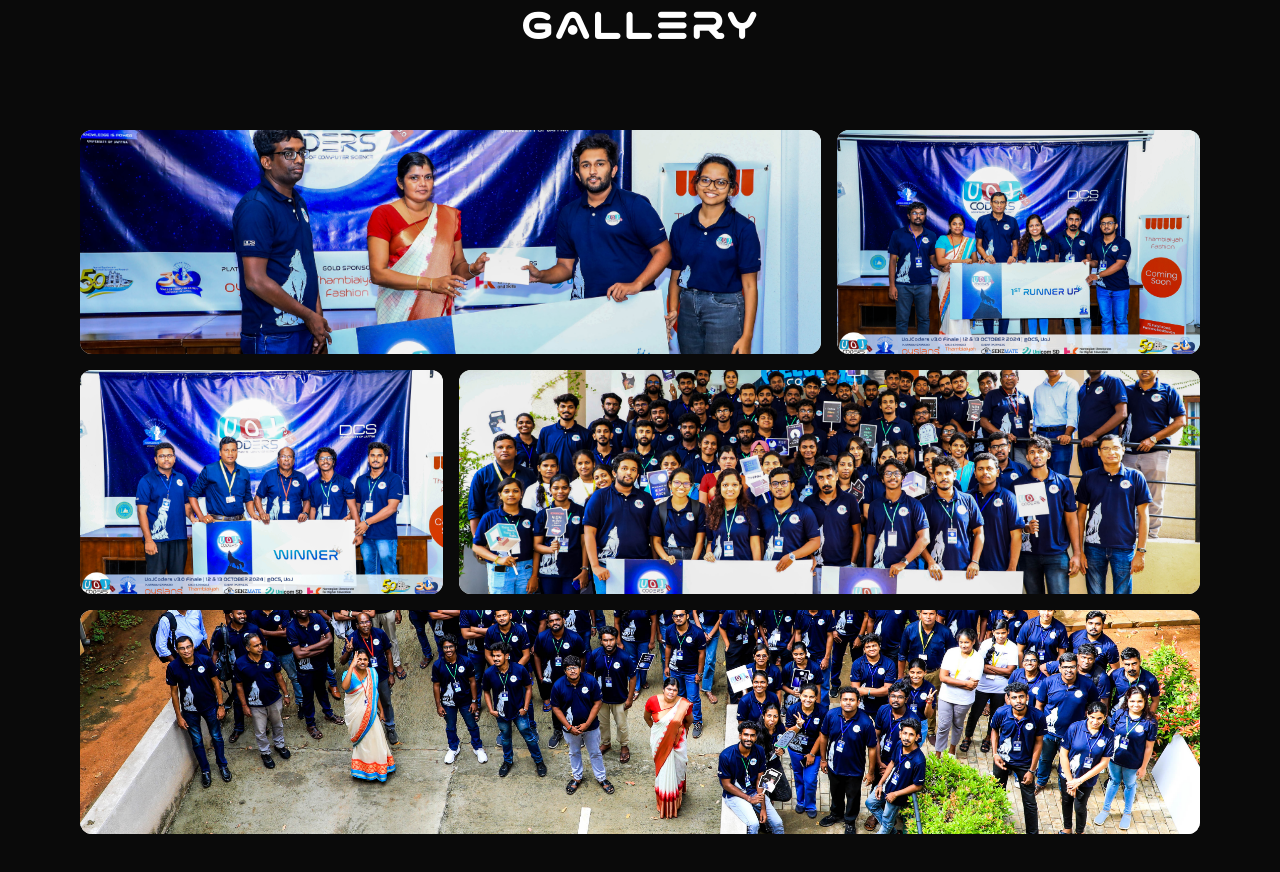
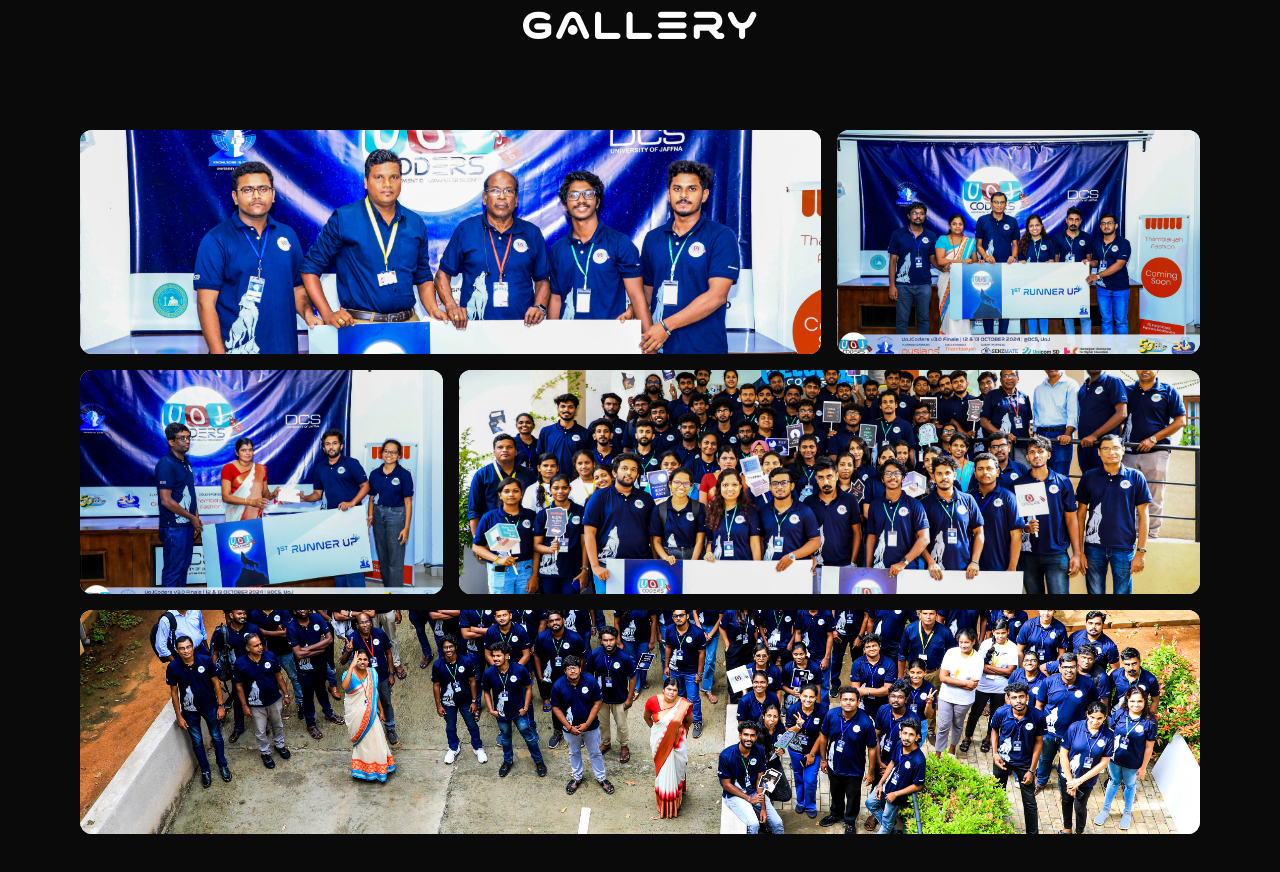
Before and after one commit to RNViththagan/uoj_coders, a Next.js app: page / in a window 1280 px wide. Shown: the part 7300-8172 px from the top of the page. Built offline with nearby package versions, Linux system fonts and the light colour scheme.

Commit message:
image order changed

```diff
--- a/components/gallery-section.tsx
+++ b/components/gallery-section.tsx
@@ -6,7 +6,7 @@ const galleryImages = [
     id: 4,
     content: <ImageSkeleton />,
     className: "h-56 md:col-span-2",
-    thumbnail: "/gallery/1Q9A2967.jpg",
+    thumbnail: "/gallery/1Q9A2973.jpg",
   },
   {
     id: 5,
@@ -18,7 +18,7 @@ const galleryImages = [
     id: 6,
     content: <ImageSkeleton />,
     className: "h-56 md:col-span-1",
-    thumbnail: "/gallery/1Q9A2973.jpg",
+    thumbnail: "/gallery/1Q9A2967.jpg",
   },
   {
     id: 7,
```
